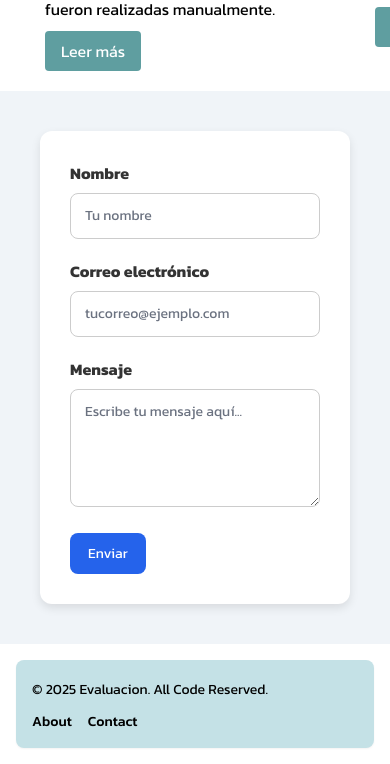
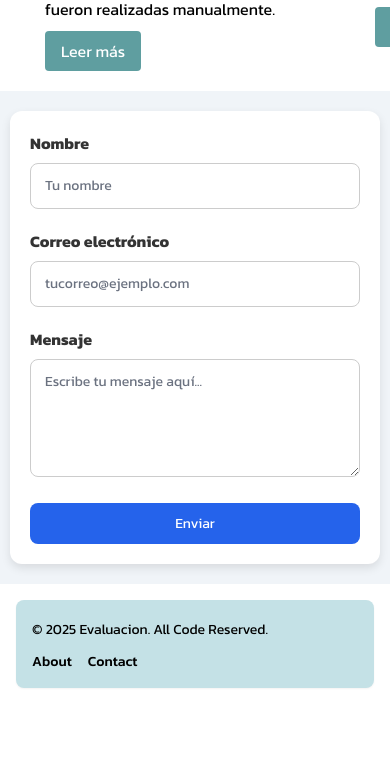
Before and after one commit to luiisao20/itsqmet_prueba_2, a plain HTML site: page index.html in a window 390 px wide. Shown: the part 2576-3340 px from the top of the page. After the commit the page ends 3280 px from the top, so only its background shows below. Drawn offline with nearby package versions, Linux system fonts and the light colour scheme.

Commit message:
actualizacion 3 jaja

```diff
--- a/src/assets/css/styles.css
+++ b/src/assets/css/styles.css
@@ -1,6 +1,6 @@
 /* Bravo */
 * {
-  font-family: 'Kanit', 'sans-serif';
+    font-family: 'Kanit', 'sans-serif';
 }
 
 
@@ -15,6 +15,7 @@
     margin: 0 auto;
     padding: 40px;
     display: flex;
+    flex-wrap: wrap;
     justify-content: center;
 }
 
@@ -62,3 +63,17 @@
 .parrales button:hover {
     background-color: #1e40af;
 }
+
+@media (max-width: 500px) {
+    .parrales {
+        padding: 20px 10px;
+    }
+
+    .parrales .contenedor {
+        padding: 20px;
+    }
+
+    .parrales button {
+        width: 100%;
+    }
+}
```
